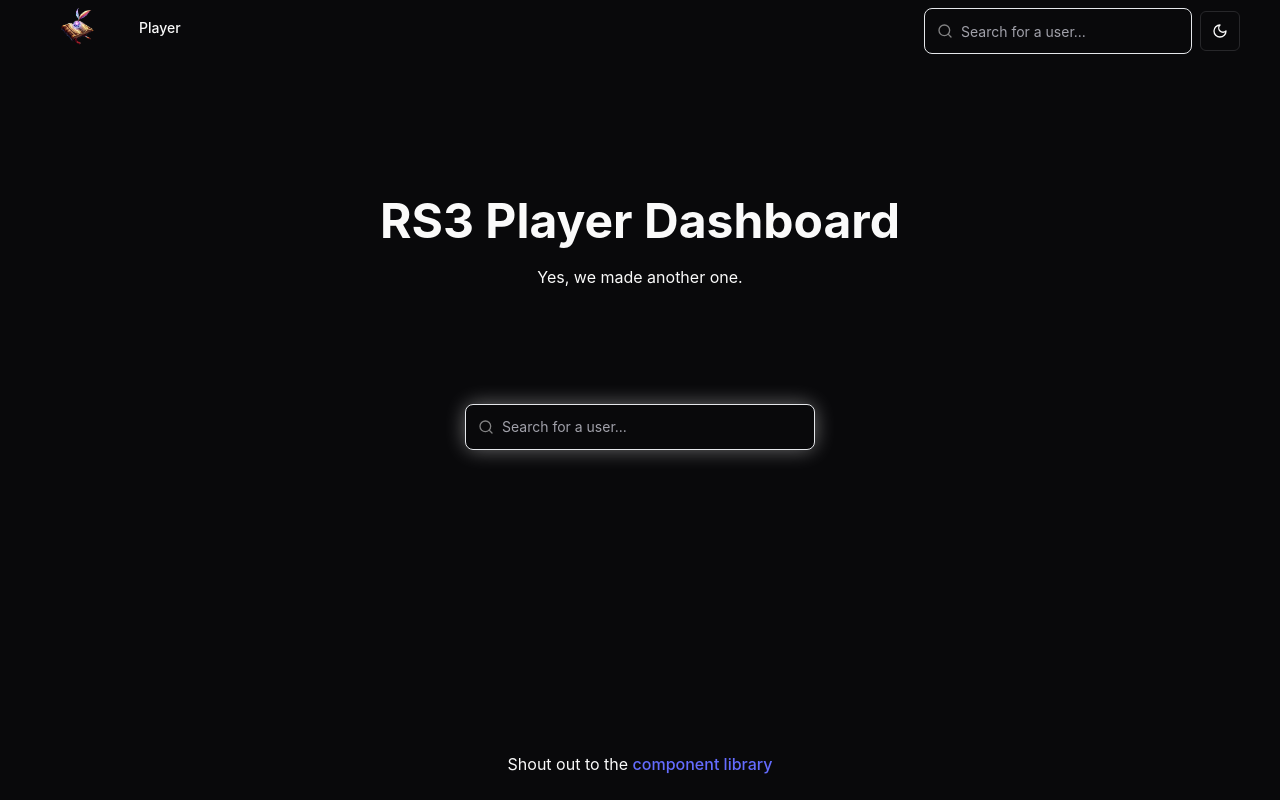
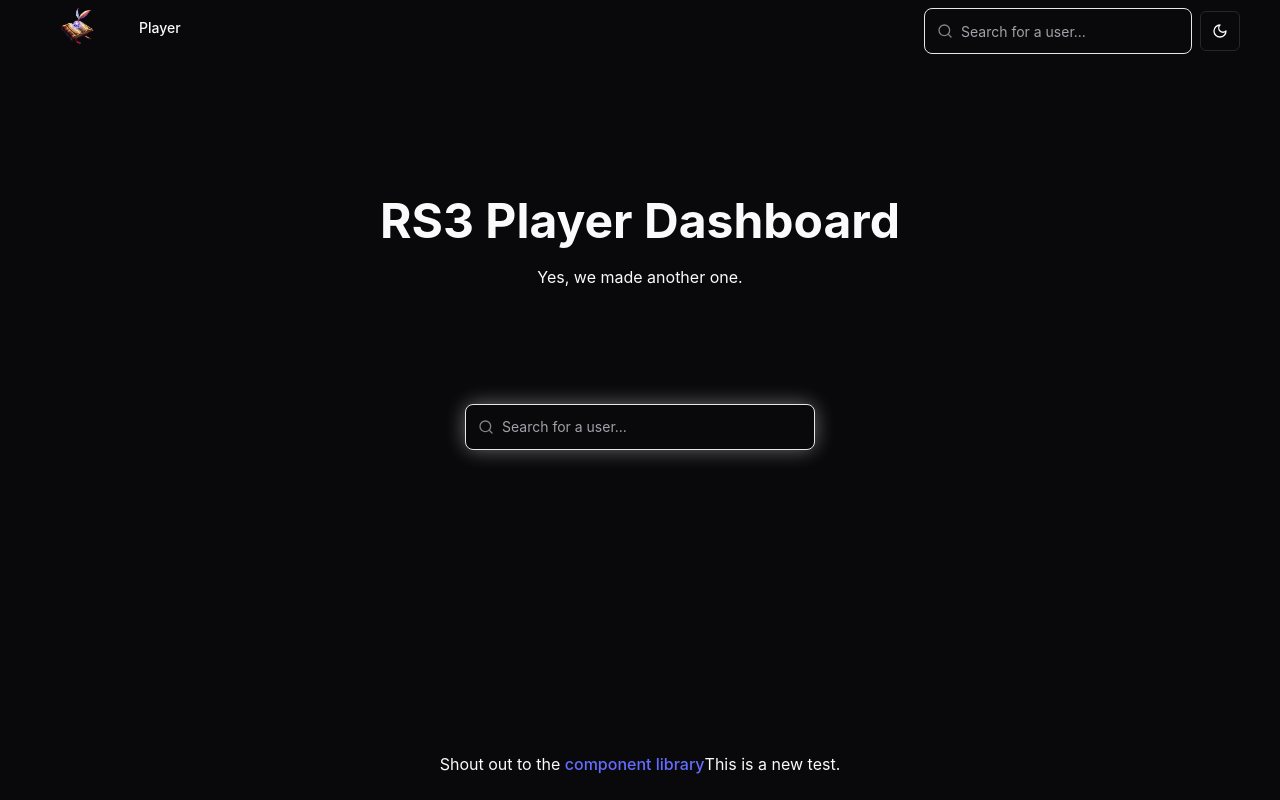
Before and after one commit to TheJoshJ/RS3PD, a React (Vite) app: page / in a window 1280 px wide. Built offline with nearby package versions, Linux system fonts and the light colour scheme.

Commit message:
testing branch protections

```diff
--- a/src/pages/home/Home.tsx
+++ b/src/pages/home/Home.tsx
@@ -30,6 +30,7 @@
             component library
           </a>
         </p>
+        <p>This is a new test.</p>
       </div>
     </div>
   );
```
